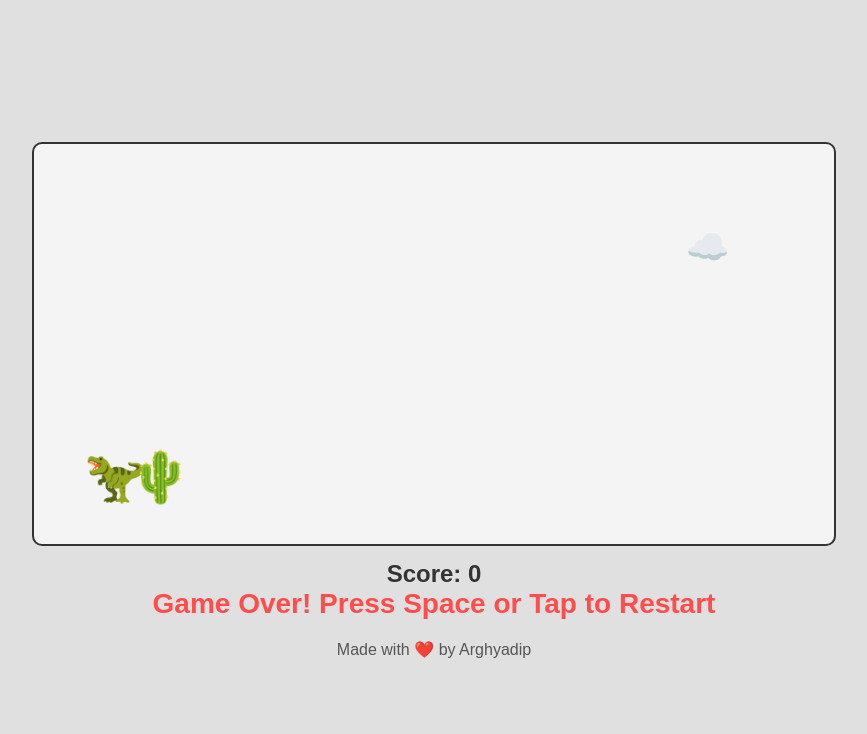
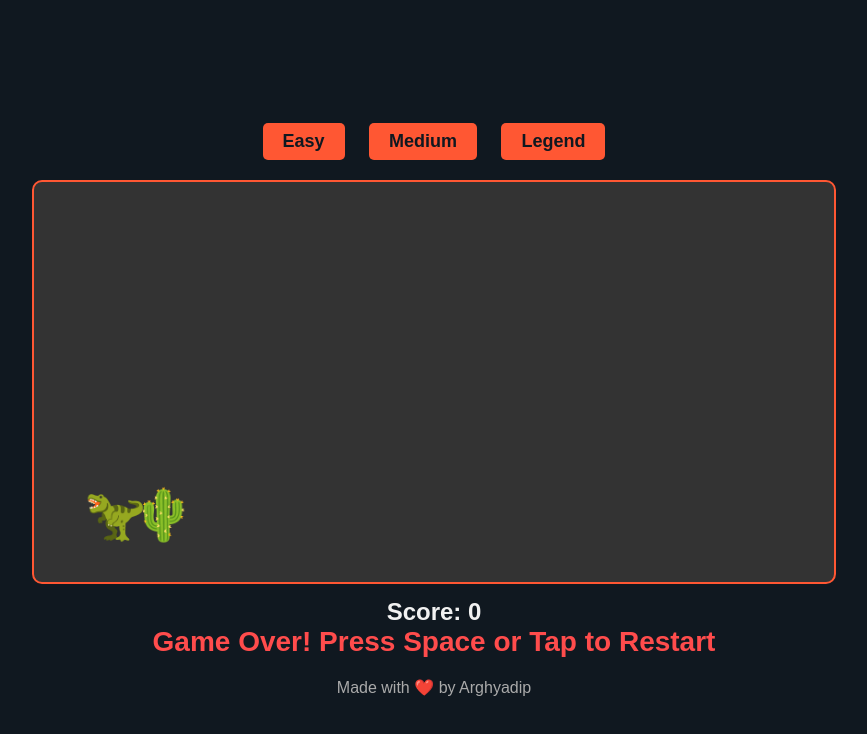
Before and after one commit to dipenginedev7/Dino-Games, a plain HTML site: page index.html in a window 1280 px wide. Shown: the whole page, without its empty margins (206-1073 px from the left). Drawn offline with Linux system fonts and the light colour scheme.

Commit message:
Update index.html

```diff
--- a/index.html
+++ b/index.html
@@ -13,23 +13,33 @@
       align-items: center;
       min-height: 100vh;
       margin: 0;
-      background-color: #e0e0e0;
+      background-color: #101820;
       font-family: Arial, sans-serif;
+      color: #f1f1f1;
     }
     #gameContainer {
       text-align: center;
     }
     canvas {
-      background-color: #f4f4f4;
-      border: 2px solid #333;
+      background-color: #333;
+      border: 2px solid #ff5733;
       border-radius: 10px;
-      touch-action: none; /* Prevent scrolling when touching the canvas */
+      touch-action: none;
     }
-    #score {
+    #score, #difficultyMessage {
       font-size: 24px;
       font-weight: bold;
-      color: #333;
       margin-top: 10px;
+    }
+    #difficultyMessage {
+      color: #ff4c4c;
+      display: none;
+      animation: fadeInOut 2s ease-in-out;
+    }
+    @keyframes fadeInOut {
+      0% { opacity: 0; transform: scale(0.8); }
+      50% { opacity: 1; transform: scale(1.2); }
+      100% { opacity: 0; transform: scale(0.8); }
     }
     #gameOverMessage {
       font-size: 28px;
@@ -37,17 +47,41 @@
       color: #ff4c4c;
       display: none;
     }
+    #difficultySelection {
+      margin: 20px 0;
+    }
+    .difficultyButton {
+      margin: 0 10px;
+      padding: 8px 20px;
+      font-size: 18px;
+      font-weight: bold;
+      color: #101820;
+      background-color: #ff5733;
+      border: none;
+      border-radius: 5px;
+      cursor: pointer;
+      transition: background-color 0.3s ease;
+    }
+    .difficultyButton:hover {
+      background-color: #ff8c66;
+    }
     footer {
       margin-top: 20px;
       font-size: 16px;
-      color: #555;
+      color: #aaa;
     }
   </style>
 </head>
 <body>
   <div id="gameContainer">
+    <div id="difficultySelection">
+      <button class="difficultyButton" onclick="selectDifficulty('Easy')">Easy</button>
+      <button class="difficultyButton" onclick="selectDifficulty('Medium')">Medium</button>
+      <button class="difficultyButton" onclick="selectDifficulty('Legend')">Legend</button>
+    </div>
     <canvas id="gameCanvas" width="800" height="400"></canvas>
     <div id="score">Score: 0</div>
+    <div id="difficultyMessage">Game on <span id="selectedMode">Easy</span> mode!</div>
     <div id="gameOverMessage">Game Over! Press Space or Tap to Restart</div>
   </div>
   <footer>
@@ -59,6 +93,8 @@
     const ctx = canvas.getContext('2d');
     const scoreElement = document.getElementById('score');
     const gameOverMessage = document.getElementById('gameOverMessage');
+    const difficultyMessage = document.getElementById('difficultyMessage');
+    const selectedModeElement = document.getElementById('selectedMode');
 
     // Audio elements
     const jumpSound = new Audio('jump.mp3');
@@ -71,6 +107,10 @@
     const treeEmoji = '🌲';
     const cloudEmoji = '☁️';
     const birdEmoji = '🐦';
+
+    let cactusSpeed = 3; // Default speed for cactus
+    let isGameOver = false;
+    let score = 0;
 
     // Classes
     class Dino {
@@ -86,7 +126,7 @@
         if (!this.isJumping) {
           this.isJumping = true;
           this.jumpSpeed = 12;
-          jumpSound.play(); // Play jump sound
+          jumpSound.play();
         }
       }
       update() {
@@ -106,15 +146,15 @@
     }
 
     class Cactus {
-      constructor(speed) {
+      constructor() {
         this.x = canvas.width;
         this.y = 300;
         this.size = 50;
-        this.speed = speed;
+        this.speed = cactusSpeed;
       }
       resetPosition() {
         this.x = canvas.width;
-        this.speed += 0.5;
+        this.speed = cactusSpeed;
       }
       update() {
         this.x -= this.speed;
@@ -130,35 +170,21 @@
       }
     }
 
-    class BackgroundObject {
-      constructor(emoji, y, speed, size) {
-        this.x = Math.random() * canvas.width + canvas.width;
-        this.y = y;
-        this.size = size;
-        this.speed = speed;
-        this.emoji = emoji;
-      }
-      update() {
-        this.x -= this.speed;
-        if (this.x < -this.size) {
-          this.x = Math.random() * canvas.width + canvas.width;
-        }
-      }
-      draw() {
-        ctx.font = `${this.size}px Arial`;
-        ctx.fillText(this.emoji, this.x, this.y + this.size);
-      }
+    const dino = new Dino();
+    const cactus = new Cactus();
+
+    // Set difficulty level
+    function selectDifficulty(level) {
+      if (level === 'Easy') cactusSpeed = 3;
+      else if (level === 'Medium') cactusSpeed = 5;
+      else if (level === 'Legend') cactusSpeed = 8;
+
+      selectedModeElement.textContent = level;
+      difficultyMessage.style.display = 'block';
+      setTimeout(() => { difficultyMessage.style.display = 'none'; }, 2000);
+
+      resetGame();
     }
-
-    // Game objects
-    const dino = new Dino();
-    const cactus = new Cactus(5);
-    const trees = [new BackgroundObject(treeEmoji, 310, 3, 40)];
-    const clouds = [new BackgroundObject(cloudEmoji, 50, 1, 30), new BackgroundObject(cloudEmoji, 80, 1.5, 35)];
-    const birds = [new BackgroundObject(birdEmoji, 100, 2, 25)];
-
-    let isGameOver = false;
-    let score = 0;
 
     // Game functions
     function resetGame() {
@@ -182,51 +208,30 @@
 
     function gameLoop() {
       ctx.clearRect(0, 0, canvas.width, canvas.height);
-
-      // Update and draw dino
       dino.update();
       dino.draw();
 
-      // Update and draw cactus
       if (!isGameOver) {
         const passed = cactus.update();
         cactus.draw();
 
-        // Increase score if cactus passed
         if (passed) {
           score++;
           scoreElement.textContent = `Score: ${score}`;
-
-          // Play milestone sound every 10 points
-          if (score % 10 === 0) {
-            milestoneSound.play();
-          }
+          if (score % 10 === 0) milestoneSound.play();
         }
 
-        // Increase cactus speed every 10 points
-        if (score % 10 === 0 && score !== 0) {
-          cactus.speed += 0.1;
-          trees.forEach(tree => tree.speed += 0.05);
-        }
-
-        // Draw background elements
-        trees.forEach(tree => { tree.update(); tree.draw(); });
-        clouds.forEach(cloud => { cloud.update(); cloud.draw(); });
-        birds.forEach(bird => { bird.update(); bird.draw(); });
-
-        // Check for collision
         if (checkCollision()) {
           isGameOver = true;
           gameOverMessage.style.display = 'block';
-          gameOverSound.play(); // Play game over sound
+          gameOverSound.play();
         }
       }
 
-      // Keep the loop running if not game over
       if (!isGameOver) requestAnimationFrame(gameLoop);
     }
 
-    // Start game loop initially
+    // Start game initially on selected difficulty
     gameLoop();
 
     // Handle jump on Space key
@@ -242,7 +247,7 @@
 
     // Handle touch events for mobile
     canvas.addEventListener('touchstart', (event) => {
-      event.preventDefault(); // Prevent scrolling
+      event.preventDefault();
       if (isGameOver) {
         resetGame();
       } else {
```
